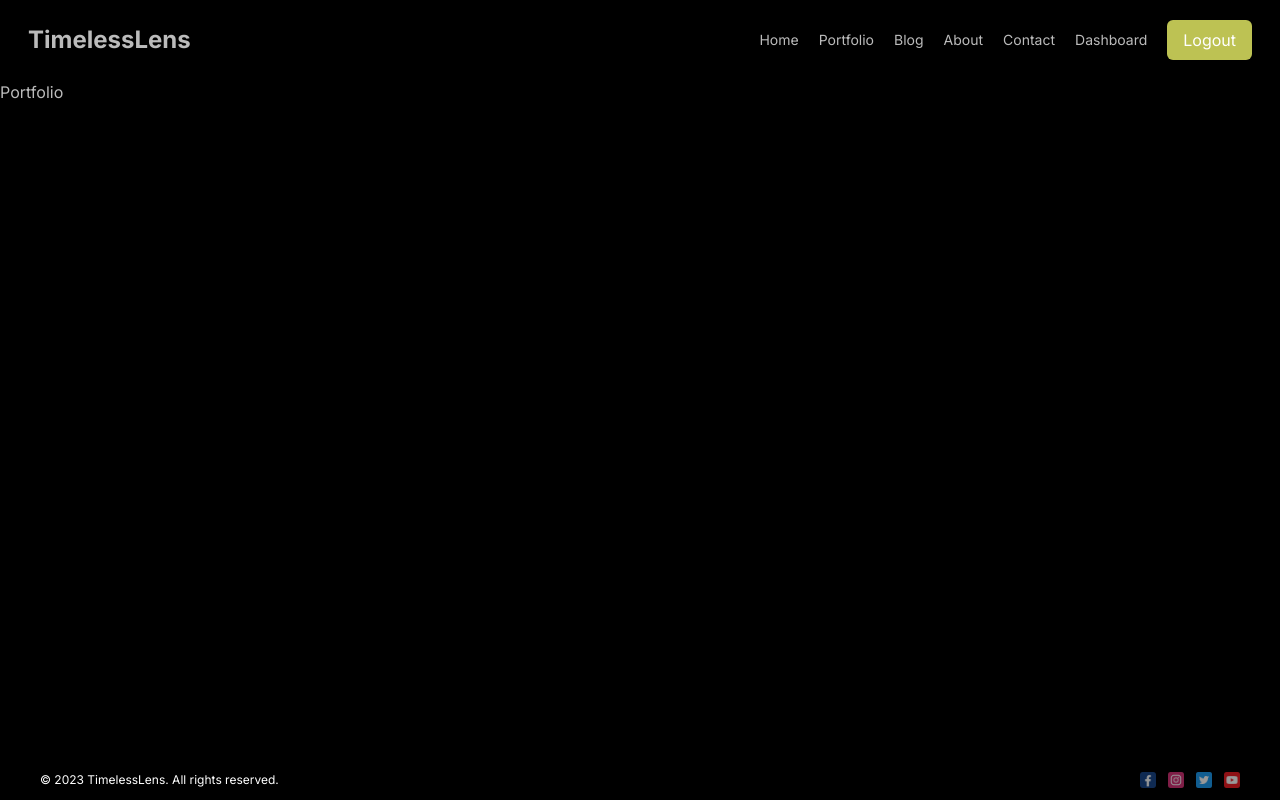
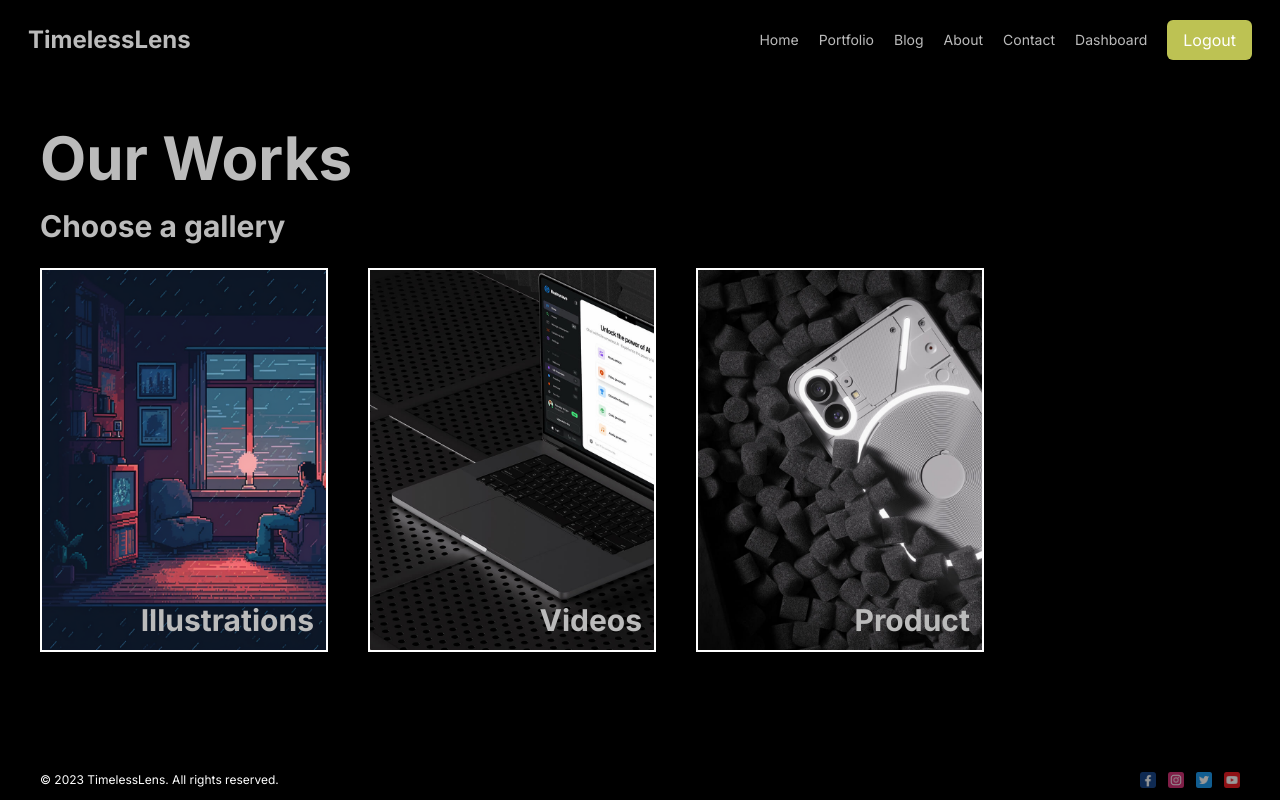
Before and after one commit to ykji/timeless-lens, a Next.js app: page /portfolio in a window 1280 px wide. Built offline with nearby package versions, Linux system fonts and the light colour scheme.

Commit message:
feat: add portfolio and blog page

```diff
--- a/src/app/blog/page.jsx
+++ b/src/app/blog/page.jsx
@@ -1,5 +1,46 @@
-const Blog = () => {
-  return <div>Blog</div>;
+import React from "react";
+import Link from "next/link";
+import Image from "next/image";
+
+const Blog = async () => {
+  return (
+    <div className="mt-5 px-6 flex flex-col gap-8">
+      {[...Array(5)].map((_, index) => (
+        <div
+          className="flex flex-col lg:flex-row lg:gap-10 gap-6 items-center"
+          key={index}
+        >
+          <div className="min-w-fit">
+            <Image
+              src="https://images.pexels.com/photos/3932228/pexels-photo-3932228.jpeg?auto=compress&cs=tinysrgb&w=600&lazy=load"
+              alt="blog-1"
+              width={400}
+              height={250}
+              className="object-cover"
+            />
+          </div>
+          <div className="text-center lg:text-start">
+            <h1 className="text-4xl font-bold">Test Title</h1>
+            <p className="mt-3 font-semibold text-justify">
+              Lorem ipsum dolor sit amet consectetur adipisicing elit. Quibusdam
+              repellat aspernatur sed excepturi adipisci architecto, molestias
+              veniam doloribus labore, facere eius a, expedita mollitia optio.
+              Totam aliquam eos mollitia natus ab? Praesentium saepe architecto
+              nesciunt sunt esse dignissimos nobis quo assumenda eligendi
+              impedit fugiat, fuga ullam, quaerat maiores culpa alias reiciendis
+              quas modi deserunt nostrum ex et. Distinctio sint, id ab cumque
+              iure tempore. Quas beatae nulla voluptatem praesentium, dolorem
+              atque excepturi. Velit eius vero quod nisi, perspiciatis
+              reiciendis itaque eaque fuga iste incidunt maxime. Quaerat vero,
+              praesentium, nemo accusantium similique corporis molestias saepe
+              nobis neque impedit, provident eum quidem?
+            </p>
+          </div>
+          <div className="lg:hidden w-full h-1 border-b border-gray-700"></div>
+        </div>
+      ))}
+    </div>
+  );
 };
 
 export default Blog;
--- /dev/null
+++ b/src/app/portfolio/layout.jsx
@@ -0,0 +1,14 @@
+import React from "react";
+
+const Layout = ({ children }) => {
+  return (
+    <div className="px-10 flex flex-col lg:items-start items-center">
+      <h1 className="lg:mt-12 mt-8 lg:text-6xl text-4xl font-bold">
+        Our Works
+      </h1>
+      {children}
+    </div>
+  );
+};
+
+export default Layout;
--- a/src/app/portfolio/page.jsx
+++ b/src/app/portfolio/page.jsx
@@ -1,5 +1,38 @@
+import React from "react";
+import Link from "next/link";
+
 const Portfolio = () => {
-  return <div>Portfolio</div>;
+  return (
+    <div className="mt-5 flex flex-col items-center lg:items-start">
+      <h1 className="lg:text-3xl text-xl font-bold">Choose a gallery</h1>
+      <div className="flex lg:flex-row flex-col gap-10 mt-6">
+        <div
+          href="/portfolio/illustrations"
+          className="border-2 relative border-white h-96 w-72 lg:hover:text-green-400 bg-[url('/illustration.png')] bg-cover"
+        >
+          <span className="absolute bottom-3 right-3 text-3xl font-bold ">
+            Illustrations
+          </span>
+        </div>
+        <div
+          href="/portfolio/videos"
+          className="border-2 relative border-white h-96 w-72 lg:hover:text-green-400 bg-[url('/videos.jpg')] bg-cover"
+        >
+          <span className="absolute bottom-3 right-3 text-3xl font-bold ">
+            Videos
+          </span>
+        </div>
+        <div
+          href="/portfolio/product-photography"
+          className="border-2 relative border-white h-96 w-72 lg:hover:text-green-400 bg-[url('/product.jpg')] bg-cover"
+        >
+          <span className="absolute bottom-3 right-3 text-3xl font-bold ">
+            Product
+          </span>
+        </div>
+      </div>
+    </div>
+  );
 };
 
 export default Portfolio;
--- a/src/components/Navbar.jsx
+++ b/src/components/Navbar.jsx
@@ -1,7 +1,7 @@
 "use client";
 
 import Link from "next/link";
-import React, { useState } from "react";
+import React, { useEffect, useState } from "react";
 import { FaTimes, FaBars } from "react-icons/fa";
 // import DarkModeToggle from "../DarkModeToggle/DarkModeToggle";
 // import { signOut, useSession } from "next-auth/react";
@@ -42,6 +42,14 @@ export const links = [
 const Navbar = () => {
   // const session = useSession();
   const [linkCloseButtonMobile, setLinkCloseButtonMobile] = useState(false);
+
+  useEffect(() => {
+    if (linkCloseButtonMobile) {
+      document.body.style.overflow = "hidden";
+    } else {
+      document.body.style.overflow = "unset";
+    }
+  }, [linkCloseButtonMobile]);
 
   return (
     <div className="flex lg:justify-between justify-center items-center h-[10vh] relative px-7">
```
Also changed, not shown: public/product.jpg (added), public/videos.jpg (added).
